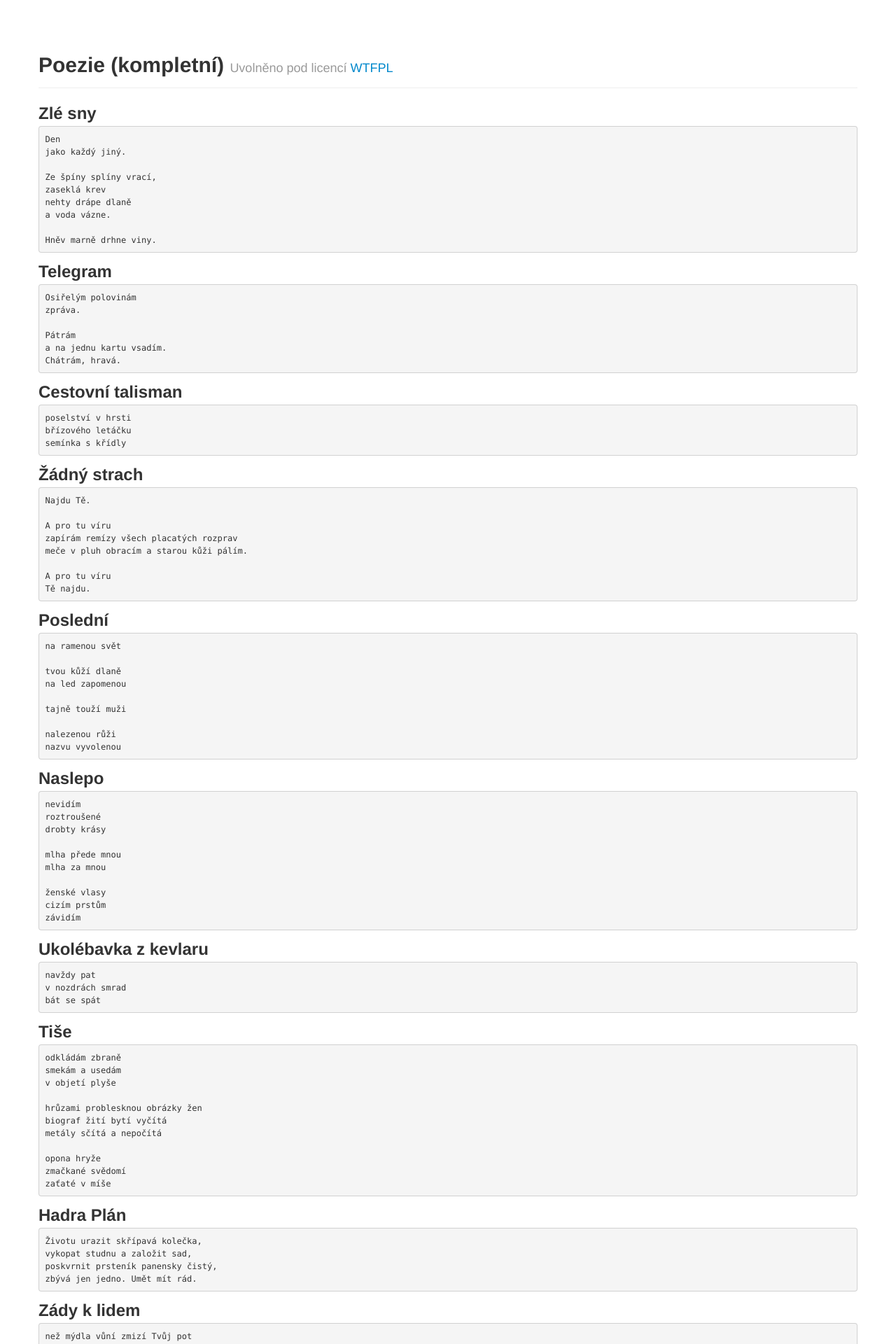
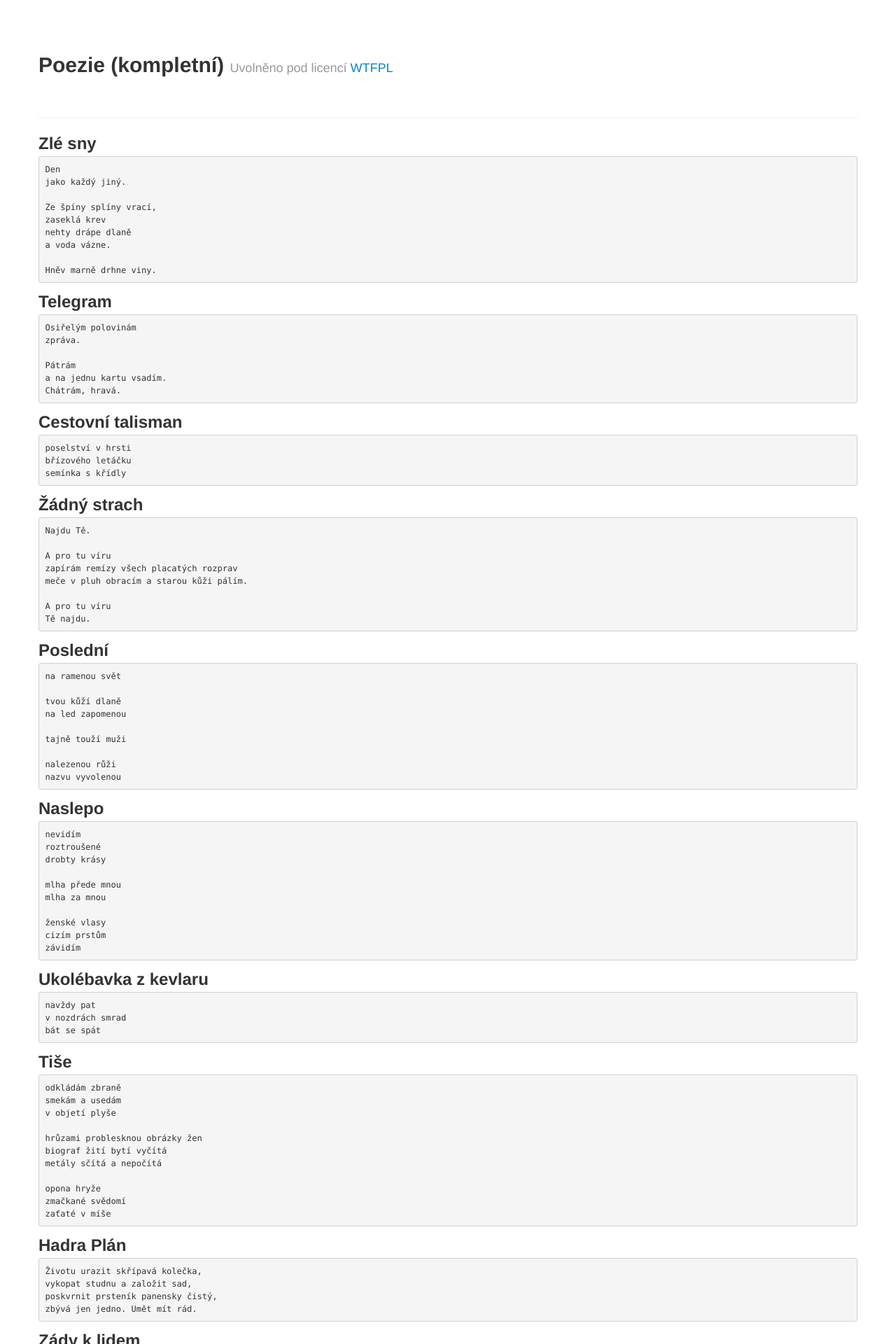
Before and after one commit to stork/stork.github.io, a Jekyll site: the page built from poetry/all-in-one.html, in a window 1280 px wide. Shown: the top 1920 px of the page at 70% size. Built offline with Jekyll 4.4.1, drawn with Linux system fonts in a browser that asks for light colours.

Commit message:
Tweak style

```diff
--- a/_includes/css/site.css
+++ b/_includes/css/site.css
@@ -1,3 +1,6 @@
 body {
 	padding-top: 60px; /* 60px to make the container go all the way to the bottom of the topbar */
 }
+#pureHeader {
+	padding-bottom: 60px; /* 60px to create vertical space after header in layout without topbar */
+}
--- a/poetry/all-in-one.html
+++ b/poetry/all-in-one.html
@@ -3,7 +3,7 @@ layout: pure
 title: Poezie
 description: Poezie, vše na jedné straně
 ---
-<div class="page-header">
+<div class="page-header" id="pureHeader">
 	<h1>Poezie (kompletní) <small>Uvolněno pod licencí <a href="http://sam.zoy.org/wtfpl/">WTFPL</a></small></h1>
 </div>
 
```
